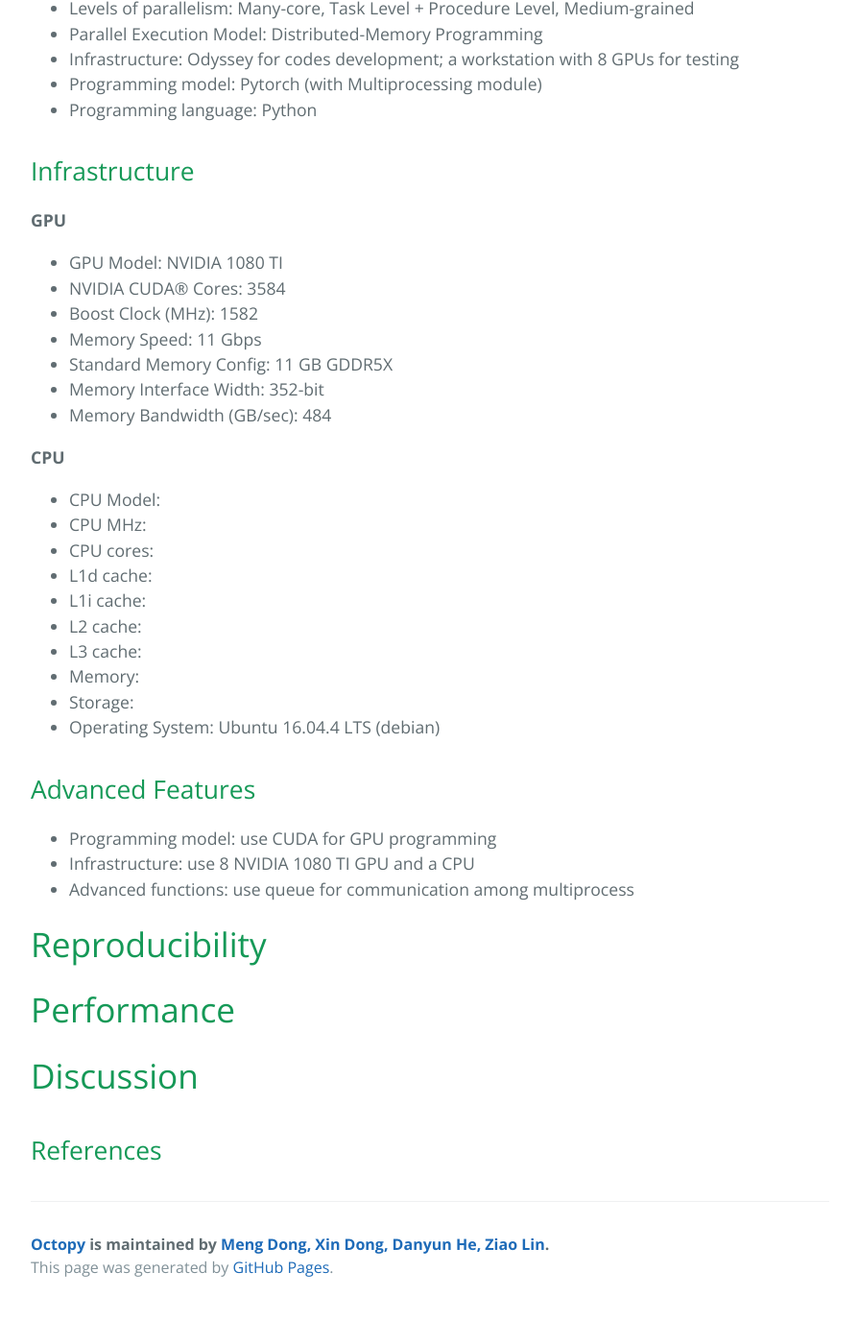
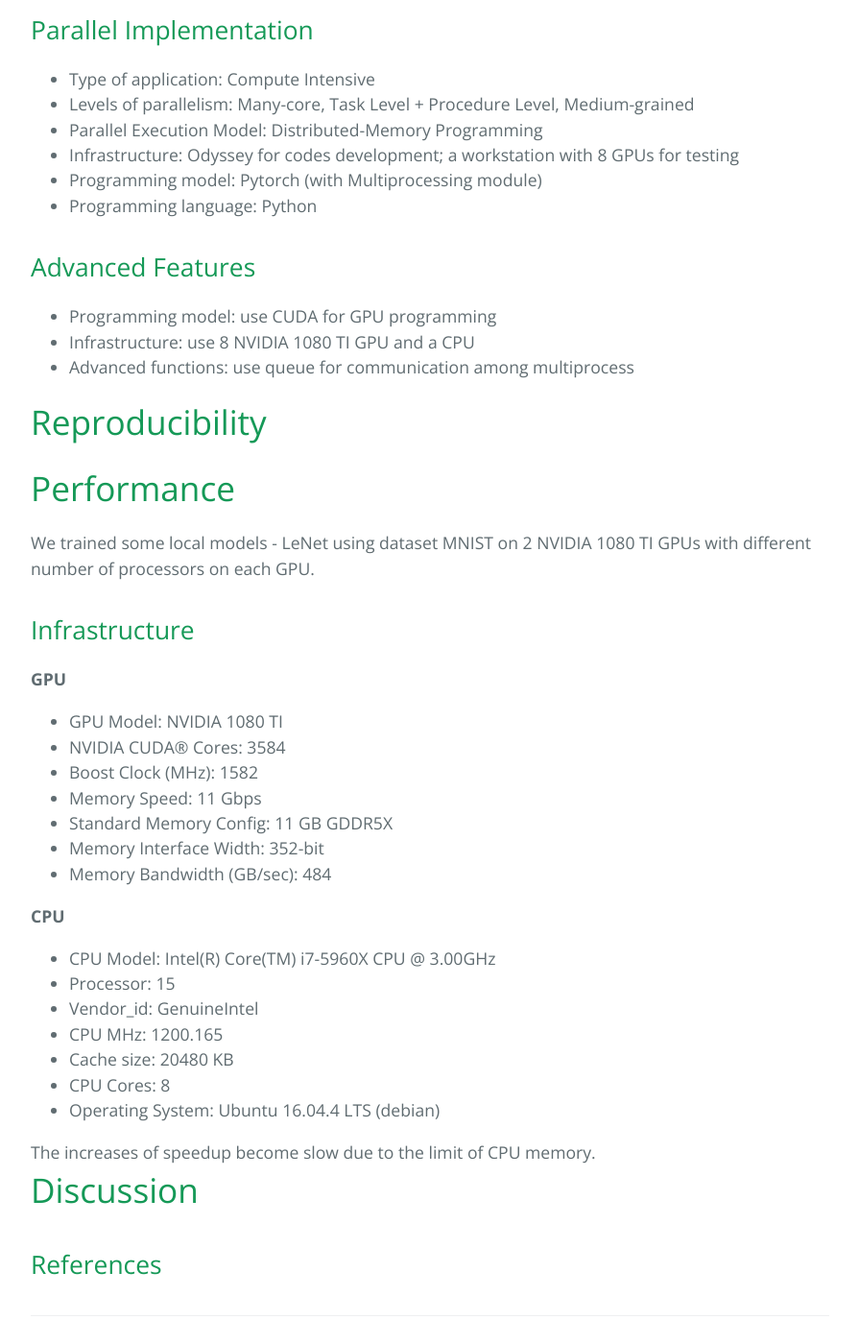
Before and after one commit to m7dong/Octopy, a Jekyll site: the page built from docs/index.html, in a window 1280 px wide and 1400 px high, scrolled down 3350 px. Shown: the whole window at 96% size, without its empty margins (192-1087 px from the left). Built offline with Jekyll 4.4.1, drawn with Linux system fonts in a browser that asks for light colours; the list of posts is cut into pages by our own code; before the commit the page ends 4714 px from its top, so only the background shows below that; some of the changed text lies outside the part shown.

Commit message:
images update

```diff
--- a/docs/index.html
+++ b/docs/index.html
@@ -66,6 +66,28 @@ title: {{ site.name }}
               <li>Programming language: Python</li>
             </ul>
             </p>
+
+  <h2>Advanced Features</h2>
+    <p>
+      <ul>
+        <li>Programming model: use CUDA for GPU programming </li>
+        <li>Infrastructure: use 8 NVIDIA 1080 TI GPU and a CPU</li>
+        <li>Advanced functions: use queue for communication among multiprocess</li>
+      </ul>
+    </p>
+
+</div>
+
+<div id="Reproducibility">
+  <h1>Reproducibility</h1>
+
+</div>
+
+<div id="Performance">
+  <h1>Performance</h1>
+  <p>
+   We trained some local models - LeNet using dataset MNIST on 2 NVIDIA 1080 TI GPUs with different number of processors on each GPU.
+  </p>
   <h2>Infrastructure</h2>
     <p><b>GPU</b>
       <ul>
@@ -80,39 +102,17 @@ title: {{ site.name }}
     </p>
     <p><b>CPU</b>
       <ul>
-        <li>CPU Model: </li>
-        <li>CPU MHz:</li>
-        <li>CPU cores:</li>
-        <li>L1d cache: </li>
-        <li>L1i cache:</li>
-        <li>L2 cache: </li>
-        <li>L3 cache:</li>
-        <li>Memory: </li>
-        <li>Storage: </li>
+        <li>CPU Model: Intel(R) Core(TM) i7-5960X CPU @ 3.00GHz</li>
+        <li>Processor: 15</li>
+        <li>Vendor_id: GenuineIntel</li>
+        <li>CPU MHz: 1200.165</li>
+        <li>Cache size: 20480 KB</li>
+        <li>CPU Cores: 8</li>
         <li>Operating System: Ubuntu 16.04.4 LTS (debian)</li>
       </ul>
     </p>
+The increases of speedup become slow due to the limit of CPU memory.
 
-  <h2>Advanced Features</h2>
-    <p>
-      <ul>
-        <li>Programming model: use CUDA for GPU programming </li>
-        <li>Infrastructure: use 8 NVIDIA 1080 TI GPU and a CPU</li>
-        <li>Advanced functions: use queue for communication among multiprocess</li>
-      </ul>
-    </p>
-
-
-
-</div>
-
-<div id="Reproducibility">
-  <h1>Reproducibility</h1>
-
-</div>
-
-<div id="Performance">
-  <h1>Performance</h1>
 </div>
 
 <div id="Discussion">
```
Also changed, not shown: other parts of docs/index.html (+1 -1 lines), docs/figures/2gpu_speedup.png (added), docs/figures/2gpu_speedup.svg (added), docs/figures/2gpu_time.png (added), docs/figures/2gpu_time.svg (added), docs/figures/8gpu_speedup.png (added), docs/figures/8gpu_speedup.svg (added), docs/figures/8gpu_time.png (added), docs/figures/8gpu_time.svg (added), docs/figures/fed_learn.png, docs/figures/model_design.png, docs/figures/model_desing.svg (added).
